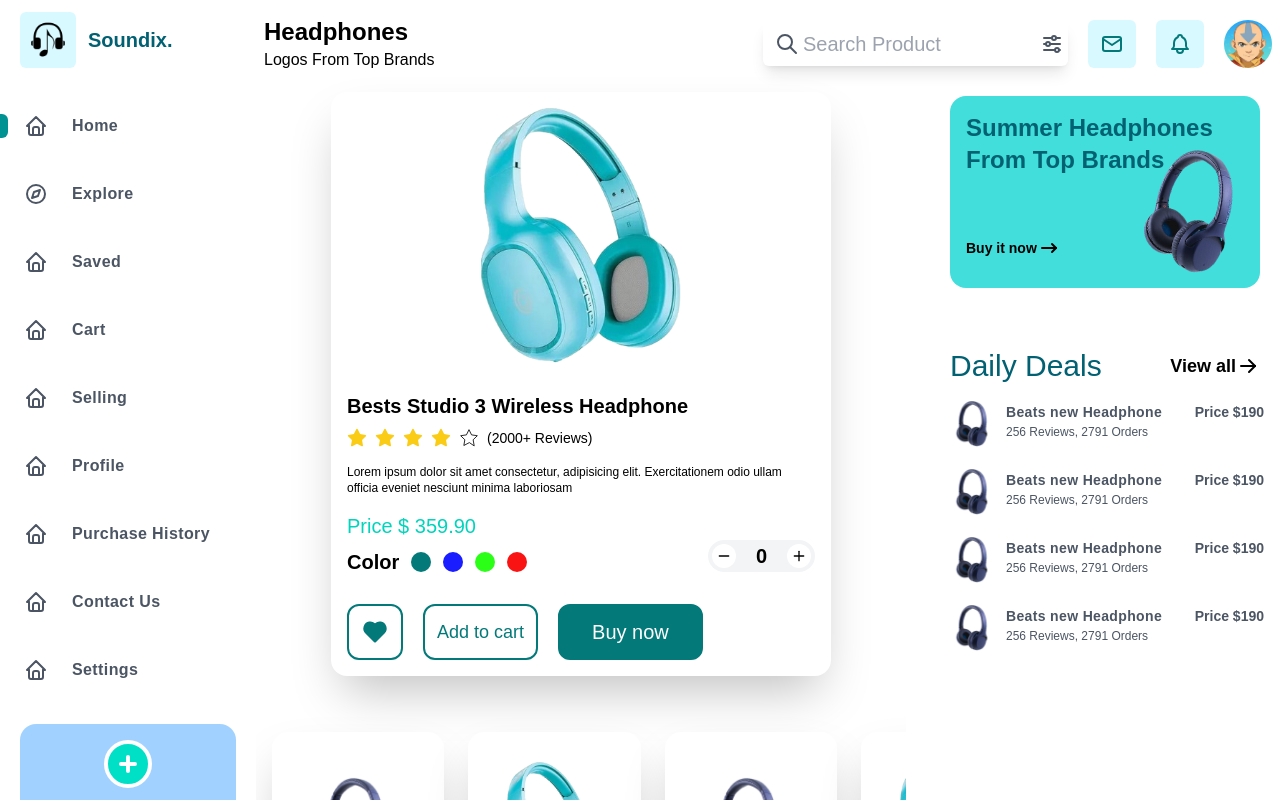
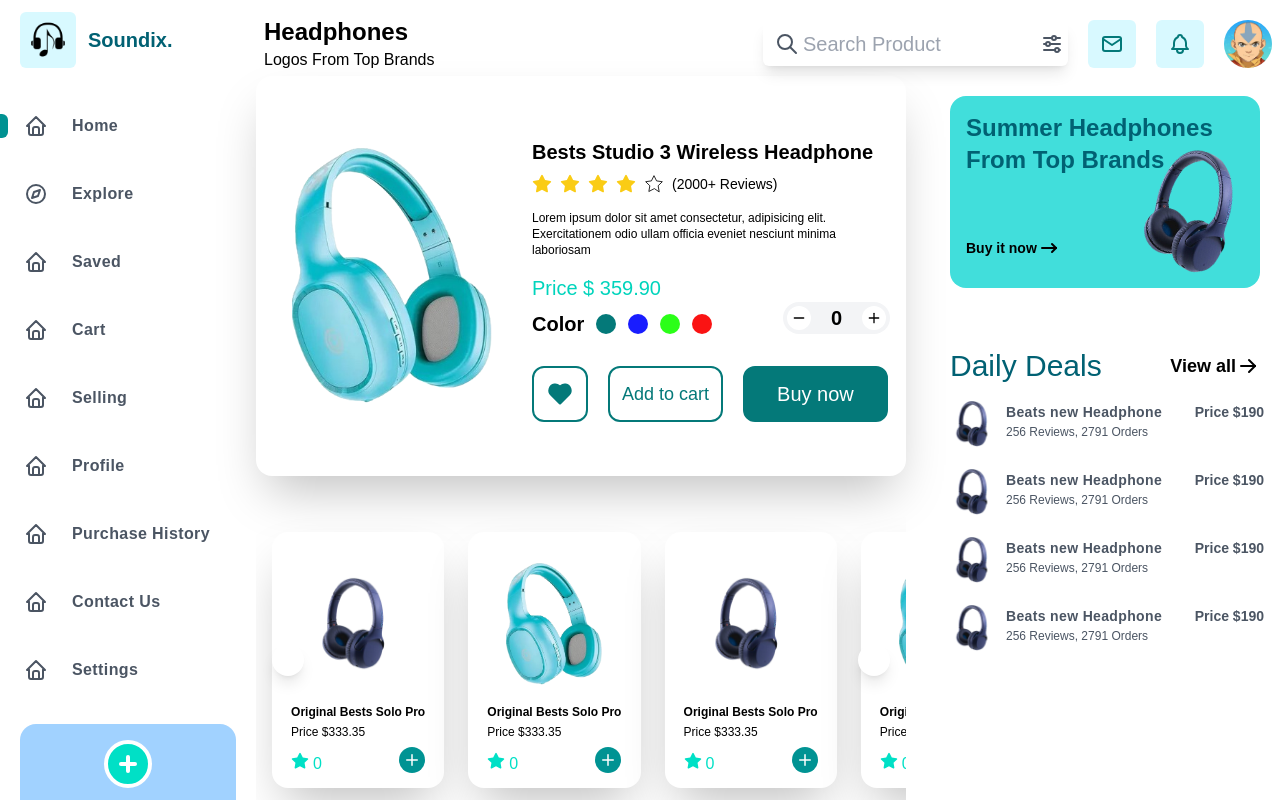
Before and after one commit to Majid-Arab/soundix-tailwind, a Next.js app: page / in a window 1280 px wide. Shown: the top 800 px of the page. Built offline with nearby package versions, Linux system fonts and the light colour scheme.

Commit message:
setup some styling of main product details page and

```diff
--- a/src/app/layout.tsx
+++ b/src/app/layout.tsx
@@ -18,7 +18,7 @@
   children: React.ReactNode;
 }>) {
   return (
-    // <html lang="en">
+    <html lang="en">
       <body className="h-screen flex font-sans">
         {/* <!-- Sidebar --> */}
         <div className="h-full w-72 xl:w-64 text-white flex-shrink-0 py-3">
@@ -42,6 +42,6 @@
           </div>
         </div>
       </body>
-    // </html>
+    </html>
   );
 }
--- a/src/components/main/ProducDetail.tsx
+++ b/src/components/main/ProducDetail.tsx
@@ -8,11 +8,13 @@
 
 function ProducDetail() {
   return (
-    <div className="flex justify-between items-center gap-5 h-[400px] lg:w-[500px] lg:flex-col lg:h-auto md:w-[500px] md:flex-col md:h-auto p-4 rounded-2xl shadow-2xl md:mt-4">
+    // <div className="flex justify-between items-center gap-5 h-[400px] lg:w-[500px] md:w-[500px] md:flex-col md:h-auto p-4 rounded-2xl shadow-2xl md:mt-4">
+    <div className="flex flex-col justify-center items-center gap-5 p-4 w-[400px] rounded-2xl shadow-2xl h-auto md:w-[500px] lg:w-[650px] lg:h-[400px] lg:flex-row">
       <div className="px-5 w-60">
         <span>
           <Image src={Product} alt="" width={500} height={500} />
         </span>
+        {/* </div> */}
       </div>
 
       <div className="flex-1">
--- a/src/components/navbar/Popup.tsx
+++ b/src/components/navbar/Popup.tsx
@@ -7,6 +7,8 @@
   return (
     <div className="absolute inset-y-0 right-0 flex items-center justify-between gap-5 pr-2 sm:static sm:inset-auto sm:ml-6 sm:pr-0">
       <Search />
+
+      <div className="relative hidden lg:flex gap-5">
         <button
           type="button"
           className="relative rounded-md bg-[#D8F9FF] p-3 text-[#047979] hover:text-white hover:bg-[#047979]"
@@ -20,8 +22,6 @@
         >
           <IconBell />
         </button>
-
-      <div className="relative">
         <div>
           <button
             type="button"
```
Lines whose indentation alone changed are shown as unchanged.
